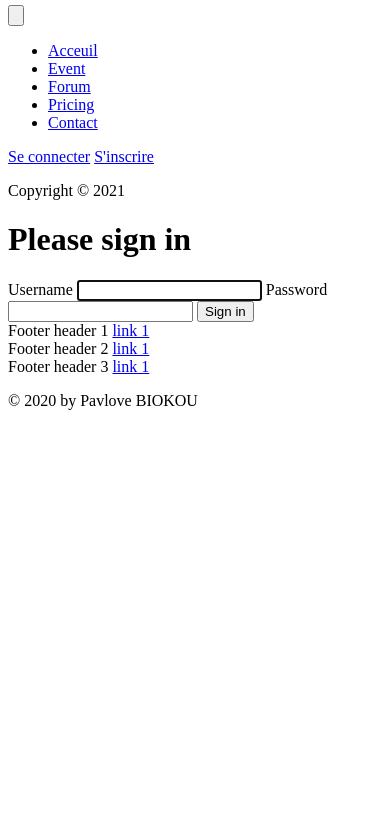
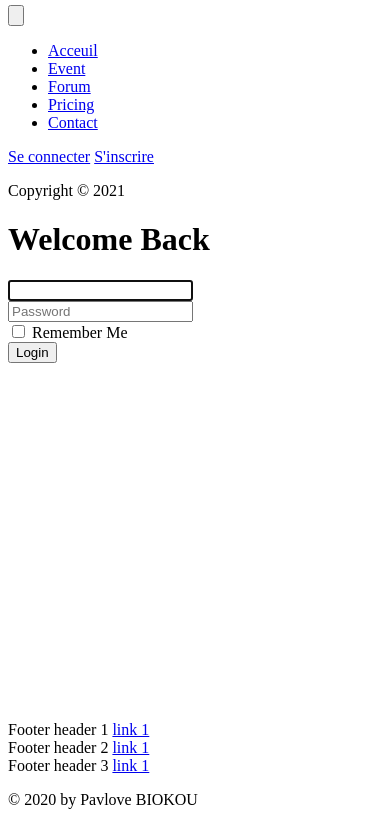
Before and after one commit to JeromeB33/checkpoint-4, a Symfony app: template templates/security/login.html.twig in a window 390 px wide. Shown: the part 2272-3097 px from the top of the page. Before the commit the page ends 2682 px from the top, so only its background shows below. Run offline with Twig, Linux system fonts and the light colour scheme; the template is opened without the code that fills it, so the values that code supplies are empty; some libraries are stand-ins or nearby versions; grey boxes are pictures that could not be loaded.

Commit message:
layout form user

```diff
--- a/src/Controller/RegistrationController.php
+++ b/src/Controller/RegistrationController.php
@@ -36,7 +36,7 @@ class RegistrationController extends AbstractController
             $entityManager->flush();
             // do anything else you need here, like send an email
 
-            return $this->redirectToRoute('_profiler_home');
+            return $this->redirectToRoute('app_login');
         }
 
         return $this->render('registration/register.html.twig', [
--- a/src/Security/UserAuthenticator.php
+++ b/src/Security/UserAuthenticator.php
@@ -51,8 +51,7 @@ class UserAuthenticator extends AbstractLoginFormAuthenticator
         }
 
         // For example:
-        //return new RedirectResponse($this->urlGenerator->generate('some_route'));
-        throw new \Exception('TODO: provide a valid redirect inside '.__FILE__);
+        return new RedirectResponse($this->urlGenerator->generate('home'));
     }
 
     protected function getLoginUrl(Request $request): string
--- a/templates/security/login.html.twig
+++ b/templates/security/login.html.twig
@@ -14,29 +14,39 @@
         </div>
     {% endif %}
 
-    <h1 class="h3 mb-3 font-weight-normal">Please sign in</h1>
-    <label for="inputUsername">Username</label>
-    <input type="text" value="{{ last_username }}" name="username" id="inputUsername" class="form-control" autocomplete="username" required autofocus>
-    <label for="inputPassword">Password</label>
-    <input type="password" name="password" id="inputPassword" class="form-control" autocomplete="current-password" required>
+    <div class="bg-blue-400 h-screen w-screen">
+    <div class="flex flex-col items-center flex-1 h-full justify-center px-4 sm:px-0">
+        <div class="flex rounded-lg shadow-lg w-full sm:w-3/4 lg:w-1/2 bg-white sm:mx-0" style="height: 500px">
+            <div class="flex flex-col w-full md:w-1/2 p-4">
+                <div class="flex flex-col flex-1 justify-center mb-8">
+                    <h1 class="text-4xl text-center font-thin">Welcome Back</h1>
+                    <div class="w-full mt-4">
+                        <form class="form-horizontal w-3/4 mx-auto" method="POST" action="#">
+                            <div class="flex flex-col mt-4">
+                                <input type="text" value="{{ last_username }}" name="username" id="inputUsername" class="form-control flex-grow h-8 px-2 border rounded border-grey-400" autocomplete="username" required autofocus>
+                            </div>
+                            <div class="flex flex-col mt-4">
+                                <input type="password" name="password" id="inputPassword" class="form-control flex-grow h-8 px-2 rounded border border-grey-400" autocomplete="current-password" required placeholder="Password">
+                            </div>
+                            <div class="flex items-center mt-4">
+                                <input type="checkbox" name="_remember_me" id="remember" class="mr-2"> <label for="_remember_me" class="text-sm text-grey-dark">Remember Me</label>
+                            </div>
+                            <input type="hidden" name="_csrf_token"
+                                value="{{ csrf_token('authenticate') }}"
+                            >
+                            <div class="flex flex-col mt-8">
+                                <button type="submit" class="bg-blue-500 hover:bg-blue-700 text-white text-sm font-semibold py-2 px-4 rounded">
+                                    Login
+                                </button>
+                            </div>
+                        </form>
+                    </div>
+                </div>
+            </div>
+            <div class="hidden md:block md:w-1/2 rounded-r-lg" style="background: url('https://images.unsplash.com/photo-1515965885361-f1e0095517ea?ixlib=rb-1.2.1&ixid=eyJhcHBfaWQiOjEyMDd9&auto=format&fit=crop&w=3300&q=80'); background-size: cover; background-position: center center;"></div>
+        </div>
+    </div>
+</div>
 
-    <input type="hidden" name="_csrf_token"
-           value="{{ csrf_token('authenticate') }}"
-    >
 
-    {#
-        Uncomment this section and add a remember_me option below your firewall to activate remember me functionality.
-        See https://symfony.com/doc/current/security/remember_me.html
-
-        <div class="checkbox mb-3">
-            <label>
-                <input type="checkbox" name="_remember_me"> Remember me
-            </label>
-        </div>
-    #}
-
-    <button class="btn btn-lg btn-primary" type="submit">
-        Sign in
-    </button>
-</form>
 {% endblock %}
```
Also changed, not shown: src/Form/UserType.php (+17 -8 lines), templates/user/_form.html.twig (+58 -2 lines).
